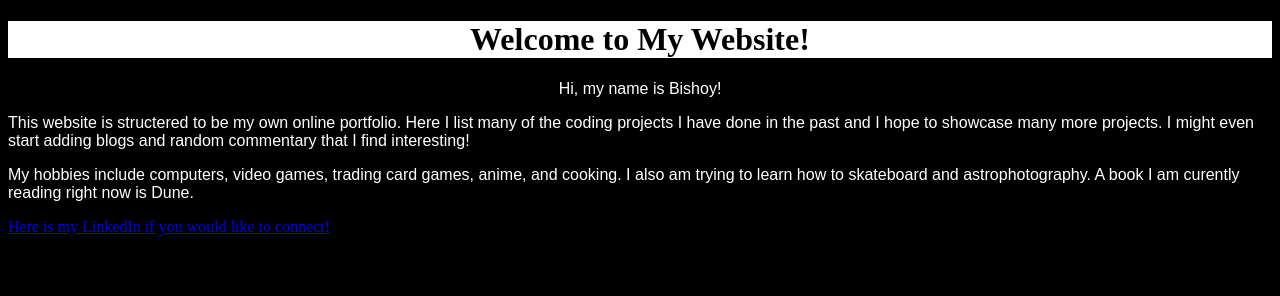
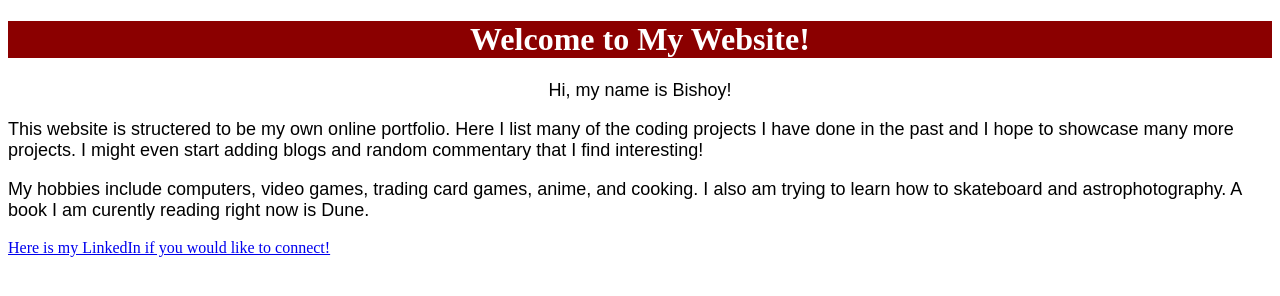
Before and after one commit to bsargius/bsargius.github.io, a plain HTML site: page index.html in a window 1280 px wide. Drawn offline with Linux system fonts and the light colour scheme.

Commit message:
changed colors to be more readable and increase font size

```diff
--- a/index.html
+++ b/index.html
@@ -3,20 +3,28 @@
     <head>
         <title>BISHOYCODES.COM</title>
     </head>
-    <body style="background-color:black;">
-        <h1 style="background-color:white; text-align:center;">
+    <body style="background-color:white;">
+        <h1 style="background-color:darkred;
+                   color:white;
+                   text-align:center;">
             Welcome to My Website!
         </h1>
-        <p style="color:white; font-family:Arial; text-align:center;">
+        <p style="font-family:Arial;
+                  font-size:18px;
+                  text-align:center;">
             Hi, my name is Bishoy!
         </p>
-        <p style="color:white; font-family:Arial; text-align:left;">
+        <p style="font-family:Arial;
+                  font-size:18px;
+                  text-align:left;">
             This website is structered to be my own online portfolio. Here I
             list many of the coding projects I have done in the past and I hope
             to showcase many more projects. I might even start adding blogs and
             random commentary that I find interesting!
         </p>
-        <p style="color:white; font-family:Arial; text-align:left;">
+        <p style="font-family:Arial;
+                  font-size:18px;
+                  text-align:left;">
             My hobbies include computers, video games, trading card games,
             anime, and cooking. I also am trying to learn how to skateboard and
             astrophotography. A book I am curently reading right now is Dune.
```
